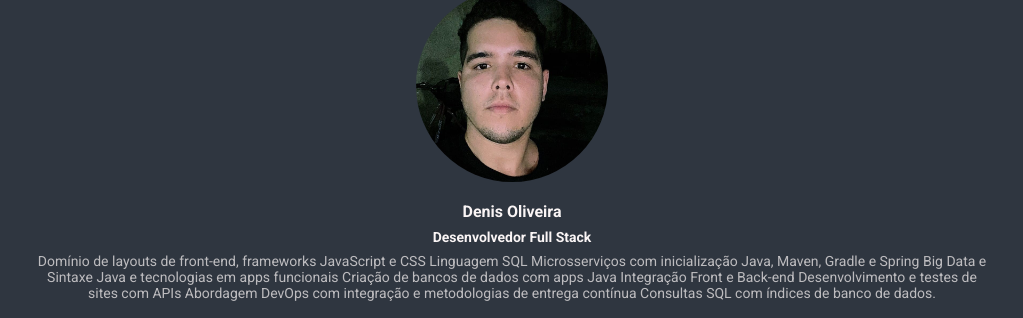
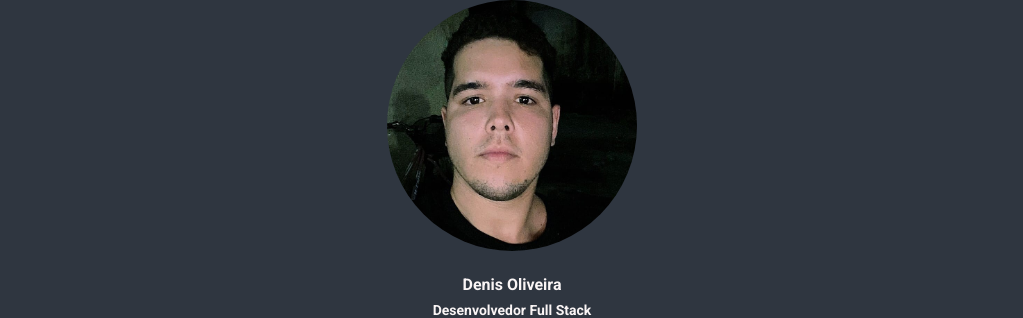
Before and after one commit to DenyCodes/portfolio2, a website: page index.html in a window 1280 px wide. Shown: the top 318 px of the page, without its empty margins (128-1151 px from the left). Drawn offline with Linux system fonts and the light colour scheme.

Commit message:
profile image

```diff
--- a/src/styles/main.less
+++ b/src/styles/main.less
@@ -1,7 +1,7 @@
 @import "mapas.less";
 
-@breakpointMobile: ~"(max-width:767px)";
-@breakpointTablet: ~"(max-width:1023px) and (max-width: 1023px)";
+@breakpointMobile: ~"(max-width: 767px)";
+@breakpointTablet: ~"(max-width: 768px) and (max-width: 960px)";
 
 
 .marginBotton8 {
@@ -28,11 +28,6 @@ li {
     max-width: 960px;
     width: 100%;
     margin: 0 auto;
-    height: 100vh;
-    display: flex;
-    flex-direction: column;
-    justify-content: center;
-
     @media @breakpointMobile {
         max-width: 70%;
     }
@@ -47,10 +42,12 @@ header {
 
     .profile-avatar {
         display: block;
-        margin: 0 auto 74px;
-        border-radius: 150%;
-        max-width: 30%;
+        margin: 0 auto 24px;
+        border-radius: 50%;
+        width: 250px;
+        max-width: 250px;
     }
+
 }
 
 .profile-bio {
```
Also changed, not shown: build/styles/main.css.
